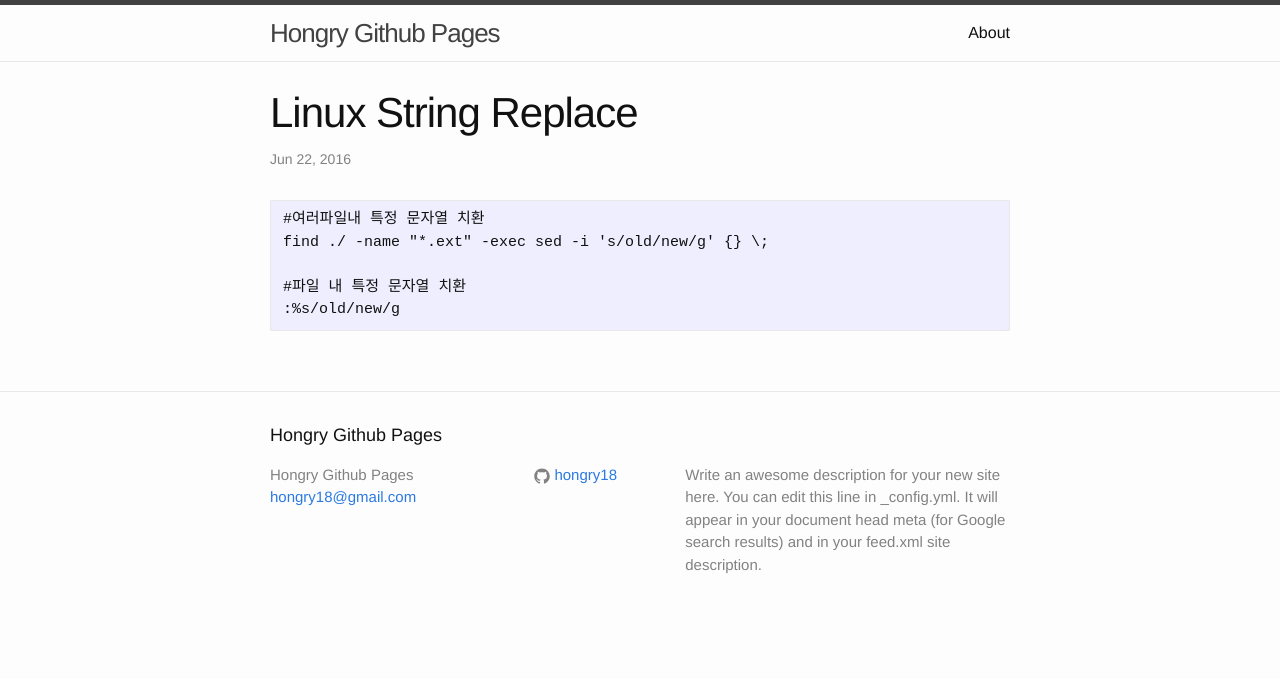
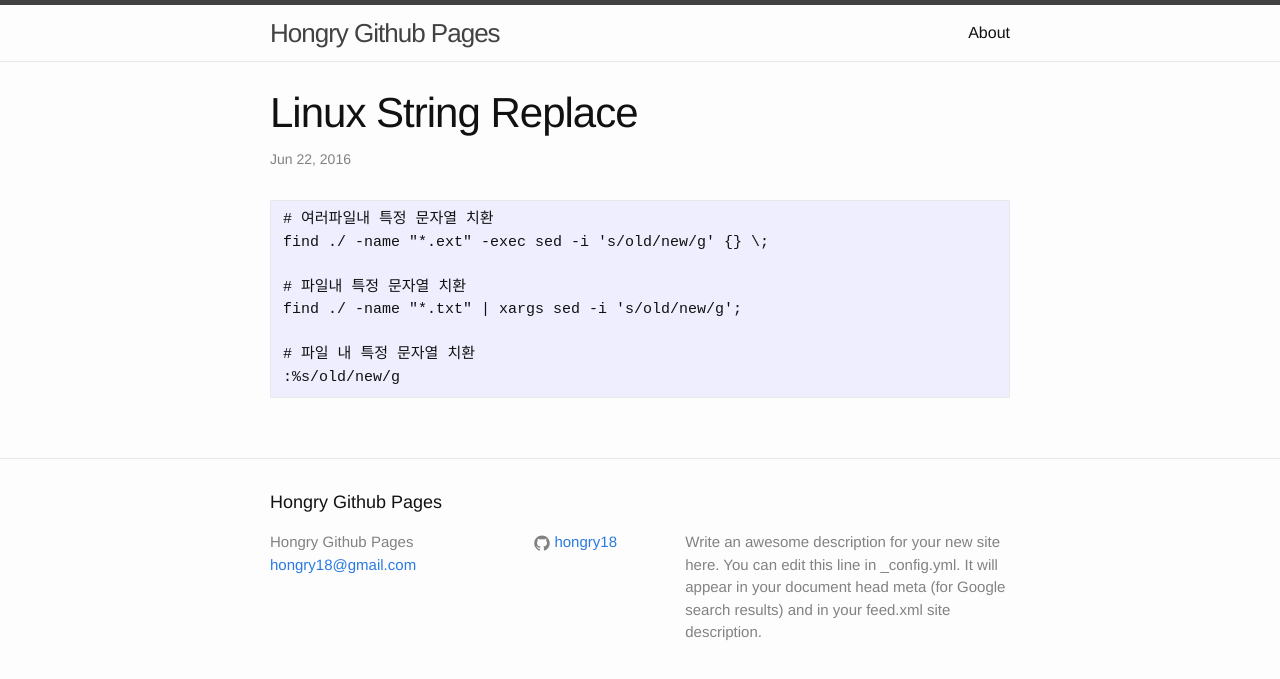
Before and after one commit to hongry18/hongry18.github.io, a Jekyll site: the page built from _posts/2016-06-21-linux-string-replace.markdown, in a window 1280 px wide. Shown: the top 679 px of the page. Built offline with Jekyll 4.4.1, drawn with Linux system fonts in a browser that asks for light colours.

Commit message:
edit linux string replace

````diff
--- a/_posts/2016-06-21-linux-string-replace.markdown
+++ b/_posts/2016-06-21-linux-string-replace.markdown
@@ -5,9 +5,12 @@ date:   2016-06-22 14:52:24 +0900
 categories: linux shell
 ---
 ```
-#여러파일내 특정 문자열 치환
+# 여러파일내 특정 문자열 치환
 find ./ -name "*.ext" -exec sed -i 's/old/new/g' {} \;
 
-#파일 내 특정 문자열 치환
+# 파일내 특정 문자열 치환
+find ./ -name "*.txt" | xargs sed -i 's/old/new/g';
+
+# 파일 내 특정 문자열 치환
 :%s/old/new/g
 ```
````
